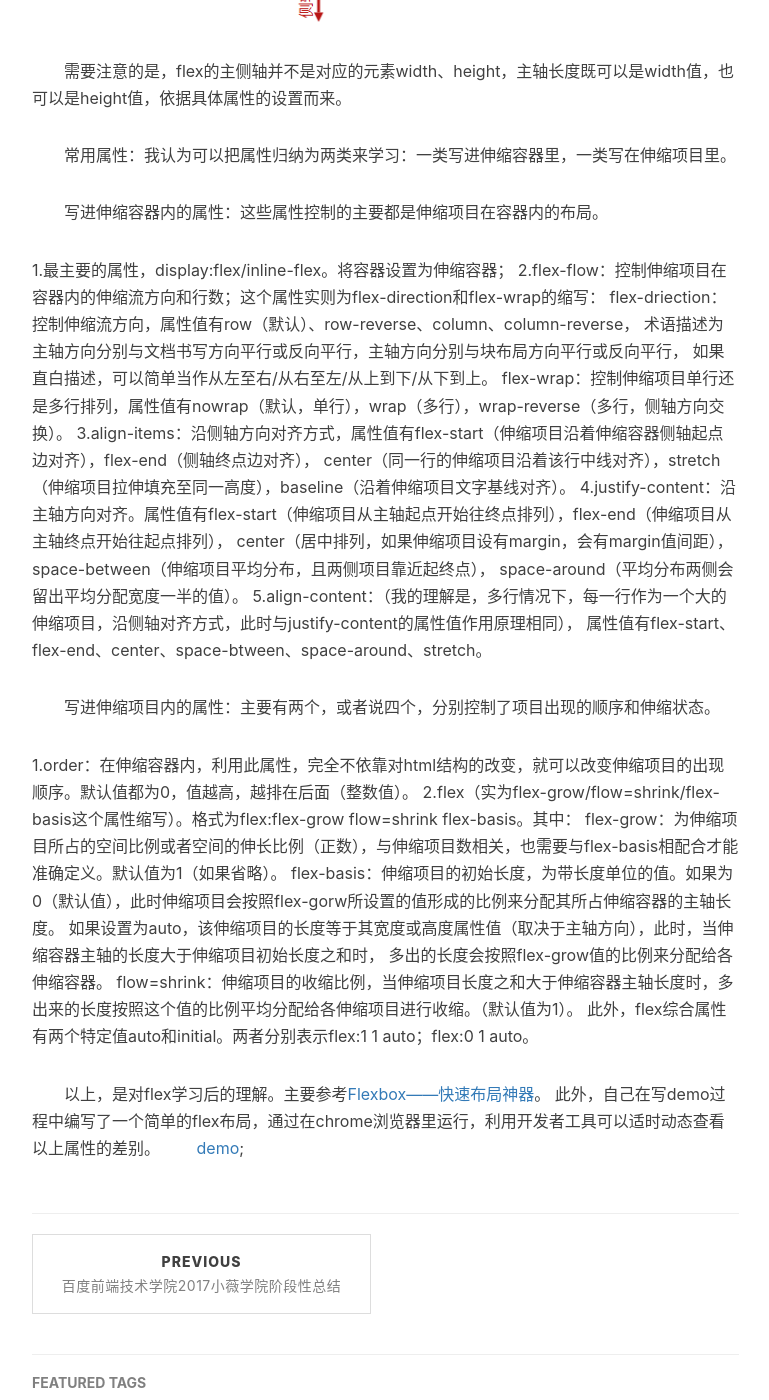
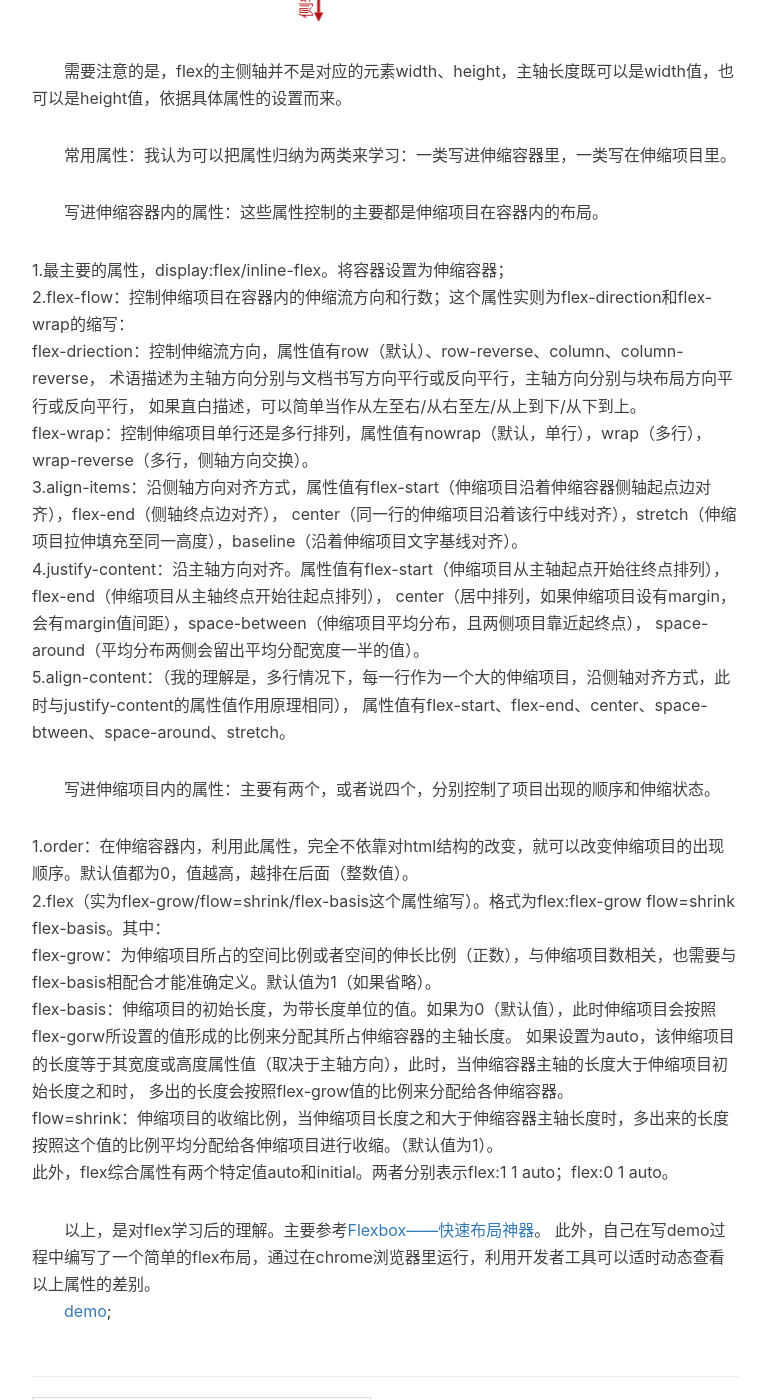
Before and after one commit to smallstar92/smallstar92.github.io, a Jekyll site: the page built from _posts/2017-04-26-baidu2017-flexbox.markdown, in a window 1280 px wide and 1400 px high, scrolled down 1181 px. Shown: the whole window, without its empty margins (233-1002 px from the left). Built offline with Jekyll 4.4.1, drawn with Linux system fonts in a browser that asks for light colours; nearby versions of some CDN libraries; comment, search, counter and statistics services are not loaded.

```diff
--- a/_posts/2017-04-26-baidu2017-flexbox.markdown
+++ b/_posts/2017-04-26-baidu2017-flexbox.markdown
@@ -30,31 +30,31 @@ tags:
 
 　　写进伸缩容器内的属性：这些属性控制的主要都是伸缩项目在容器内的布局。
 
-1.最主要的属性，display:flex/inline-flex。将容器设置为伸缩容器；
-2.flex-flow：控制伸缩项目在容器内的伸缩流方向和行数；这个属性实则为flex-direction和flex-wrap的缩写：
+1.最主要的属性，display:flex/inline-flex。将容器设置为伸缩容器；<br>
+2.flex-flow：控制伸缩项目在容器内的伸缩流方向和行数；这个属性实则为flex-direction和flex-wrap的缩写：<br>
 flex-driection：控制伸缩流方向，属性值有row（默认）、row-reverse、column、column-reverse，
 术语描述为主轴方向分别与文档书写方向平行或反向平行，主轴方向分别与块布局方向平行或反向平行，
-如果直白描述，可以简单当作从左至右/从右至左/从上到下/从下到上。
-flex-wrap：控制伸缩项目单行还是多行排列，属性值有nowrap（默认，单行），wrap（多行），wrap-reverse（多行，侧轴方向交换）。
+如果直白描述，可以简单当作从左至右/从右至左/从上到下/从下到上。<br>
+flex-wrap：控制伸缩项目单行还是多行排列，属性值有nowrap（默认，单行），wrap（多行），wrap-reverse（多行，侧轴方向交换）。<br>
 3.align-items：沿侧轴方向对齐方式，属性值有flex-start（伸缩项目沿着伸缩容器侧轴起点边对齐），flex-end（侧轴终点边对齐），
-center（同一行的伸缩项目沿着该行中线对齐），stretch（伸缩项目拉伸填充至同一高度），baseline（沿着伸缩项目文字基线对齐）。
+center（同一行的伸缩项目沿着该行中线对齐），stretch（伸缩项目拉伸填充至同一高度），baseline（沿着伸缩项目文字基线对齐）。<br>
 4.justify-content：沿主轴方向对齐。属性值有flex-start（伸缩项目从主轴起点开始往终点排列），flex-end（伸缩项目从主轴终点开始往起点排列），
 center（居中排列，如果伸缩项目设有margin，会有margin值间距），space-between（伸缩项目平均分布，且两侧项目靠近起终点），
-space-around（平均分布两侧会留出平均分配宽度一半的值）。
+space-around（平均分布两侧会留出平均分配宽度一半的值）。<br>
 5.align-content：（我的理解是，多行情况下，每一行作为一个大的伸缩项目，沿侧轴对齐方式，此时与justify-content的属性值作用原理相同），
-属性值有flex-start、flex-end、center、space-btween、space-around、stretch。
+属性值有flex-start、flex-end、center、space-btween、space-around、stretch。<br>
 
 　　写进伸缩项目内的属性：主要有两个，或者说四个，分别控制了项目出现的顺序和伸缩状态。
 
-1.order：在伸缩容器内，利用此属性，完全不依靠对html结构的改变，就可以改变伸缩项目的出现顺序。默认值都为0，值越高，越排在后面（整数值）。
-2.flex（实为flex-grow/flow=shrink/flex-basis这个属性缩写）。格式为flex:flex-grow flow=shrink flex-basis。其中：
-flex-grow：为伸缩项目所占的空间比例或者空间的伸长比例（正数），与伸缩项目数相关，也需要与flex-basis相配合才能准确定义。默认值为1（如果省略）。
+1.order：在伸缩容器内，利用此属性，完全不依靠对html结构的改变，就可以改变伸缩项目的出现顺序。默认值都为0，值越高，越排在后面（整数值）。<br>
+2.flex（实为flex-grow/flow=shrink/flex-basis这个属性缩写）。格式为flex:flex-grow flow=shrink flex-basis。其中：<br>
+flex-grow：为伸缩项目所占的空间比例或者空间的伸长比例（正数），与伸缩项目数相关，也需要与flex-basis相配合才能准确定义。默认值为1（如果省略）。<br>
 flex-basis：伸缩项目的初始长度，为带长度单位的值。如果为0（默认值），此时伸缩项目会按照flex-gorw所设置的值形成的比例来分配其所占伸缩容器的主轴长度。
 如果设置为auto，该伸缩项目的长度等于其宽度或高度属性值（取决于主轴方向），此时，当伸缩容器主轴的长度大于伸缩项目初始长度之和时，
-多出的长度会按照flex-grow值的比例来分配给各伸缩容器。
-flow=shrink：伸缩项目的收缩比例，当伸缩项目长度之和大于伸缩容器主轴长度时，多出来的长度按照这个值的比例平均分配给各伸缩项目进行收缩。（默认值为1）。
+多出的长度会按照flex-grow值的比例来分配给各伸缩容器。<br>
+flow=shrink：伸缩项目的收缩比例，当伸缩项目长度之和大于伸缩容器主轴长度时，多出来的长度按照这个值的比例平均分配给各伸缩项目进行收缩。（默认值为1）。<br>
 此外，flex综合属性有两个特定值auto和initial。两者分别表示flex:1 1 auto；flex:0 1 auto。
 
 　　以上，是对flex学习后的理解。主要参考[Flexbox——快速布局神器](http://www.w3cplus.com/css3/flexbox-basics.html)。
-此外，自己在写demo过程中编写了一个简单的flex布局，通过在chrome浏览器里运行，利用开发者工具可以适时动态查看以上属性的差别。
+此外，自己在写demo过程中编写了一个简单的flex布局，通过在chrome浏览器里运行，利用开发者工具可以适时动态查看以上属性的差别。<br>
 　　[demo](http://smallstarz.com/baidutask-2017/binbinxueyuan/task9/task_1_9_1.html);<br>
```
